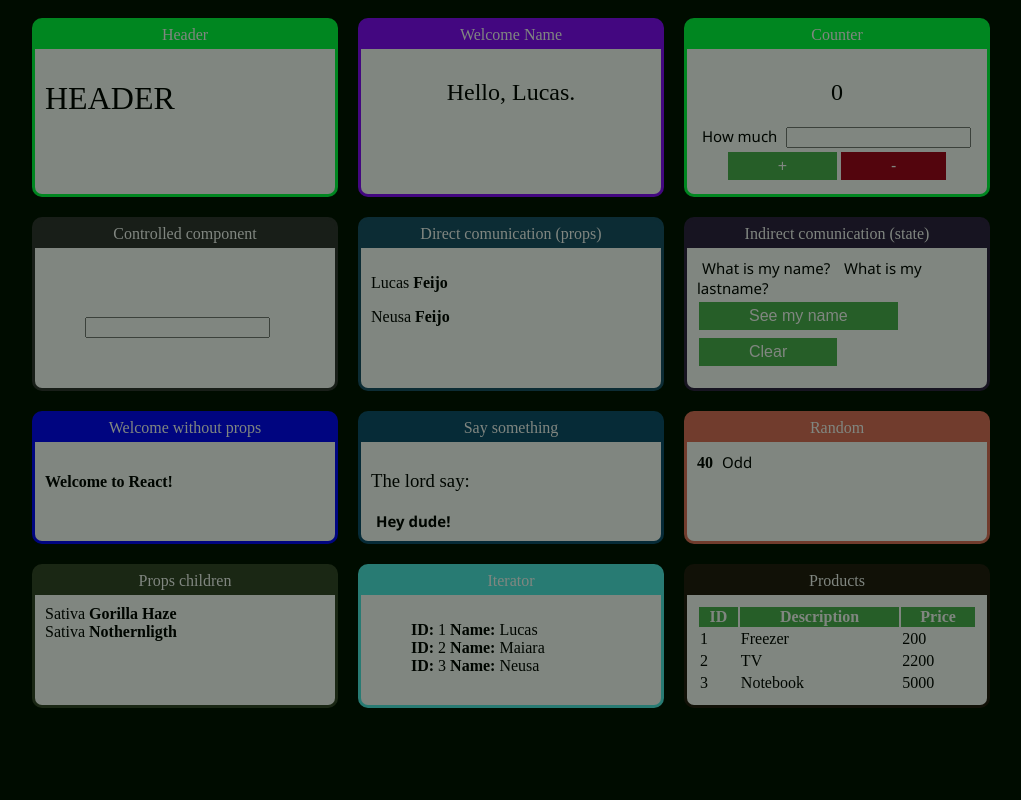
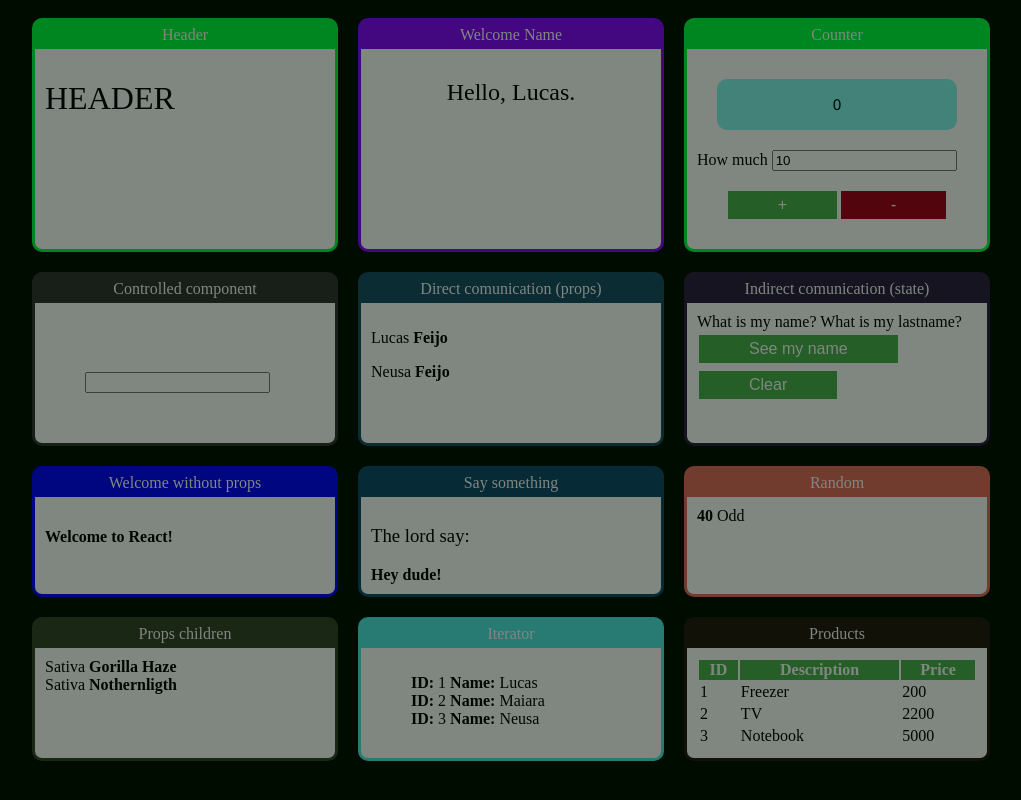
Before and after one commit to lucasfalm/react-training, a React (Create React App) app in the folder trainning/: page / in a window 1280 px wide. Shown: the whole page, without its empty margins (129-1150 px from the left). Built offline with nearby package versions, Linux system fonts and the light colour scheme.

Commit message:
split counter in 3 components

```diff
--- /dev/null
+++ b/trainning/src/components/counter/Buttons.jsx
@@ -0,0 +1,11 @@
+import React from 'react'
+import './Counter.css'
+
+export default props => {
+    return(
+        <div className="buttons">
+            <button className="btn-inc" onClick={ props.inc }> + </button>
+            <button className="btn-dec" onClick={ props.dec }> - </button>
+        </div>
+    )
+}
--- a/trainning/src/components/counter/Counter.css
+++ b/trainning/src/components/counter/Counter.css
@@ -33,10 +33,16 @@ button {
 
 .buttons {
     text-align: center;
+    margin: 1em;
 }
 
-span {
-    font-size: 15px;
+.display {
+    background-color: #86f8f2;
+    color: black;
+    font-size: 10px;
     font-family: 'Segoe UI', Tahoma, Geneva, Verdana, sans-serif;
-    margin: 5px;
+    margin: 2em;
+    font-weight: 100;
+    border: 3px solid #86f8f2;
+    border-radius: 1em;
 }
--- a/trainning/src/components/counter/Counter.jsx
+++ b/trainning/src/components/counter/Counter.jsx
@@ -1,5 +1,8 @@
 import React, { Component } from 'react'
 import './Counter.css'
+import Display from './Display'
+import Input from './Input'
+import Buttons from './Buttons'
 
 class Counter extends Component {
 
@@ -21,21 +24,18 @@ class Counter extends Component {
         })
     }
 
-    step = (e) => {
+    step = (newStep) => {
         this.setState({
-            step: parseInt(e.target.value)
+            step: newStep
         })
     }
 
     render() {
         return (
             <div>
-                <h2> { this.state.count }</h2>
-                <span> How much </span><input onChange={ this.step } />
-                <div className="buttons">
-                    <button className="btn-inc" onClick={ this.inc }> + </button>
-                    <button className="btn-dec" onClick={ this.dec }> - </button>
-                </div>
+                <Display count={ this.state.count } />
+                <Input count={ this.state.step } step={ this.step }/>
+                <Buttons inc={ this.inc } dec={ this.dec } />
             </div>
         )
     }
--- /dev/null
+++ b/trainning/src/components/counter/Display.jsx
@@ -0,0 +1,10 @@
+import React from 'react'
+import './Counter.css'
+
+export default props => {
+    return(
+        <div className="display">
+             <h2> { props.count } </h2>
+        </div>
+    )
+}
--- /dev/null
+++ b/trainning/src/components/counter/Input.jsx
@@ -0,0 +1,14 @@
+import React, { useState } from 'react'
+
+export default props => {
+
+    return(
+        <>
+            <span> How much </span>
+            <input
+                onChange={ e => props.step(+e.target.value)}
+                value={ props.count }
+            />
+        </>
+    )
+}
--- a/trainning/src/components/relationship/SonState.jsx
+++ b/trainning/src/components/relationship/SonState.jsx
@@ -2,7 +2,7 @@ import React from 'react'
 
 export default props => {
     const data = props.click
-    const giveName = () => "Lucas"
+    const giveName = () => { "Lucas" }
     const giveLastName = () => "Feijo"
     return (
     <div>
```
